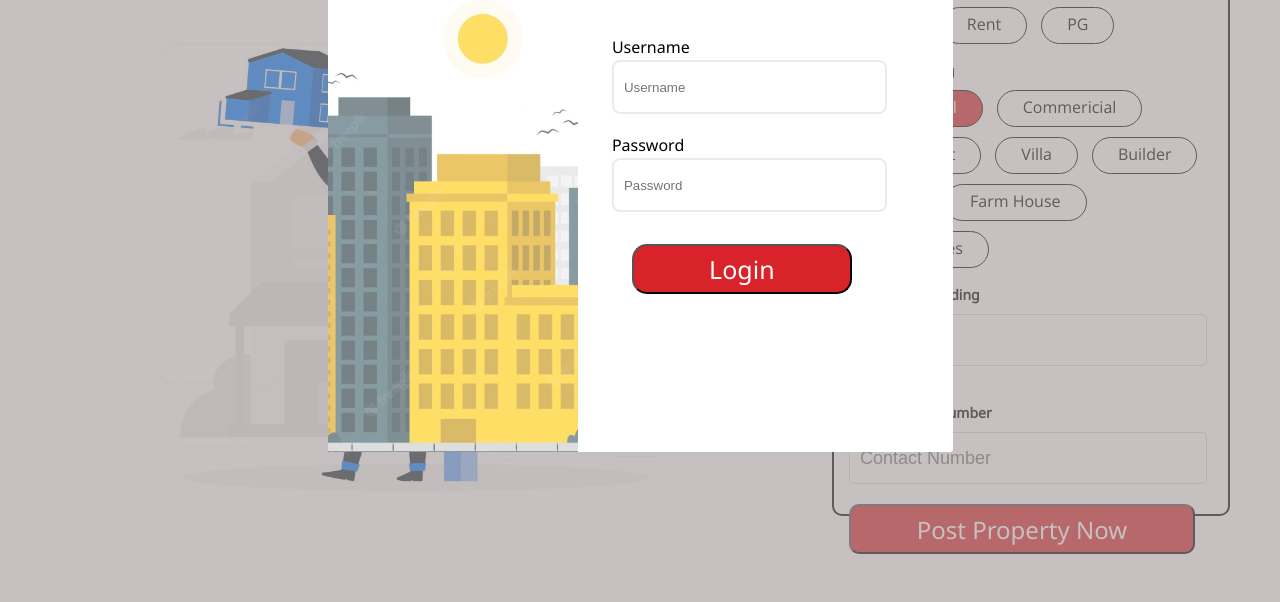
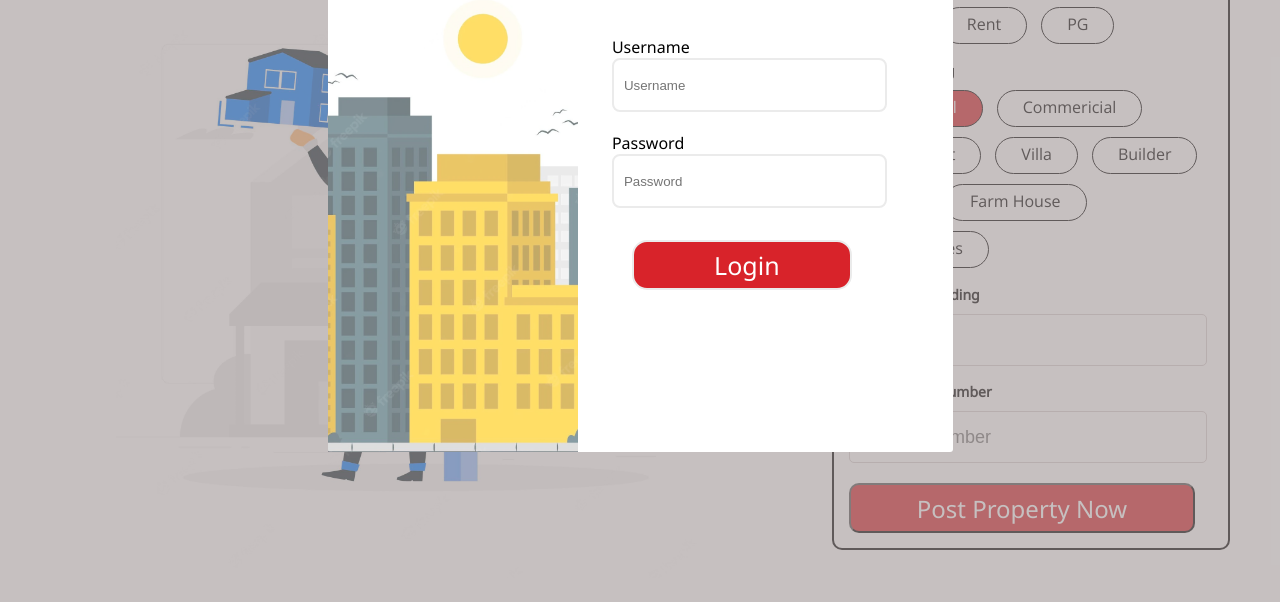
Before and after one commit to codebyAbhishekBharti/property-website, a plain HTML site: page sell_page.html in a window 1280 px wide. Both pictures are taken after a click on the element "Sign in". Shown: the part 198-800 px from the top of the page. Drawn offline with nearby package versions, Linux system fonts and the light colour scheme.

Commit message:
added form element

```diff
--- a/css_files/contact_us.css
+++ b/css_files/contact_us.css
@@ -35,9 +35,6 @@
 .contact_image {
     display: flex;
     justify-content: center;
-    /* margin-top: -550px; */
-    /* margin-left: 37%; */
-    /* margin-bottom: 200px; */
 }
 
 .contact_us_title {
@@ -51,6 +48,8 @@
 .call_button {
     background-color: #d8232a;
     /* height: 50px; */
+    width: 100%;
+    height: 55px;
     border-radius: 15px;
     text-align: center;
     font-size: 20px;
--- a/css_files/sell_page.css
+++ b/css_files/sell_page.css
@@ -38,7 +38,7 @@
     padding: 15px;
     border: 2px solid black;
     border-radius: 10px;
-    height: 570px;
+    /* height: 570px; */
     margin-bottom: 100px;
 }
 
--- a/sell_page.html
+++ b/sell_page.html
@@ -45,22 +45,29 @@
                             Sign Up</div>
                     </div>
                     <div class="login_bottom">
-                        <div id="login_content">
-                            <div class="login_dialog">Username</div>
-                            <input type="text" placeholder="Username">
-                            <div class="login_dialog">Password</div>
-                            <input type="text" placeholder="Password">
-                            <button class="btn3" onclick="closefn()">Login</button>
-                        </div>
-                        <div id="signup_content">
-                            <div class="login_dialog">Name</div>
-                            <input type="text" placeholder="Name">
-                            <div class="login_dialog">Email</div>
-                            <input type="text" placeholder="Email">
-                            <div class="login_dialog">Password</div>
-                            <input type="text" placeholder="Password">
-                            <button class="btn3" onclick="closefn()">Signup</button>
-                        </div>
+                        <form id="login_content">
+                            <!-- <div class="login_dialog">Username</div> -->
+                            <label class="login_dialog" for="username">Username</label>
+                            <input type="text" name="username" id="username" placeholder="Username">
+                            <!-- <div class="login_dialog">Password</div> -->
+                            <label class="login_dialog" for="passid">Password</label>
+                            <input type="text" name="password" id="passid" placeholder="Password">
+                            <!-- <button class="btn3" onclick="closefn()">Login</button> -->
+                            <input class="btn3" onclick="closefn()" type="submit" value="Login">
+                        </form>
+                        <form id="signup_content">
+                            <!-- <div class="login_dialog">Name</div> -->
+                            <label class="login_dialog" for="nameid">Name</label>
+                            <input type="text" name="myname" id="nameid" placeholder="Name">
+                            <!-- <div class="login_dialog">Email</div> -->
+                            <label class="login_dialog" for="emailid">Email</label>
+                            <input type="text" name="email_id" id="emailid" placeholder="Email">
+                            <!-- <div class="login_dialog">Password</div> -->
+                            <label class="login_dialog" for="pass">Password</label>
+                            <input type="text" name="pass" id="pass" placeholder="Password">
+                            <!-- <button class="btn3" onclick="closefn()">Signup</button> -->
+                            <input class="btn3" onclick="closefn()" type="submit" value="Signup">
+                        </form>
                     </div>
                 </div>
             </div>
@@ -92,7 +99,7 @@
                 </div>
                 <p class="cont2">Location of building </p>
                 <input class="loc1" type="text" placeholder="Location">
-                <p class="cont2">Your Contact Number</p>
+                <p class="cont2" style="margin-top: -4px;">Your Contact Number</p>
                 <input class="loc1" type="text" placeholder="Contact Number">
                 <button id="sell_submit">Post Property Now</button>
             </div>
```
Also changed, not shown: buy_page.html (+23 -16 lines), contact_us.html (+32 -23 lines), index.html (+23 -16 lines).
